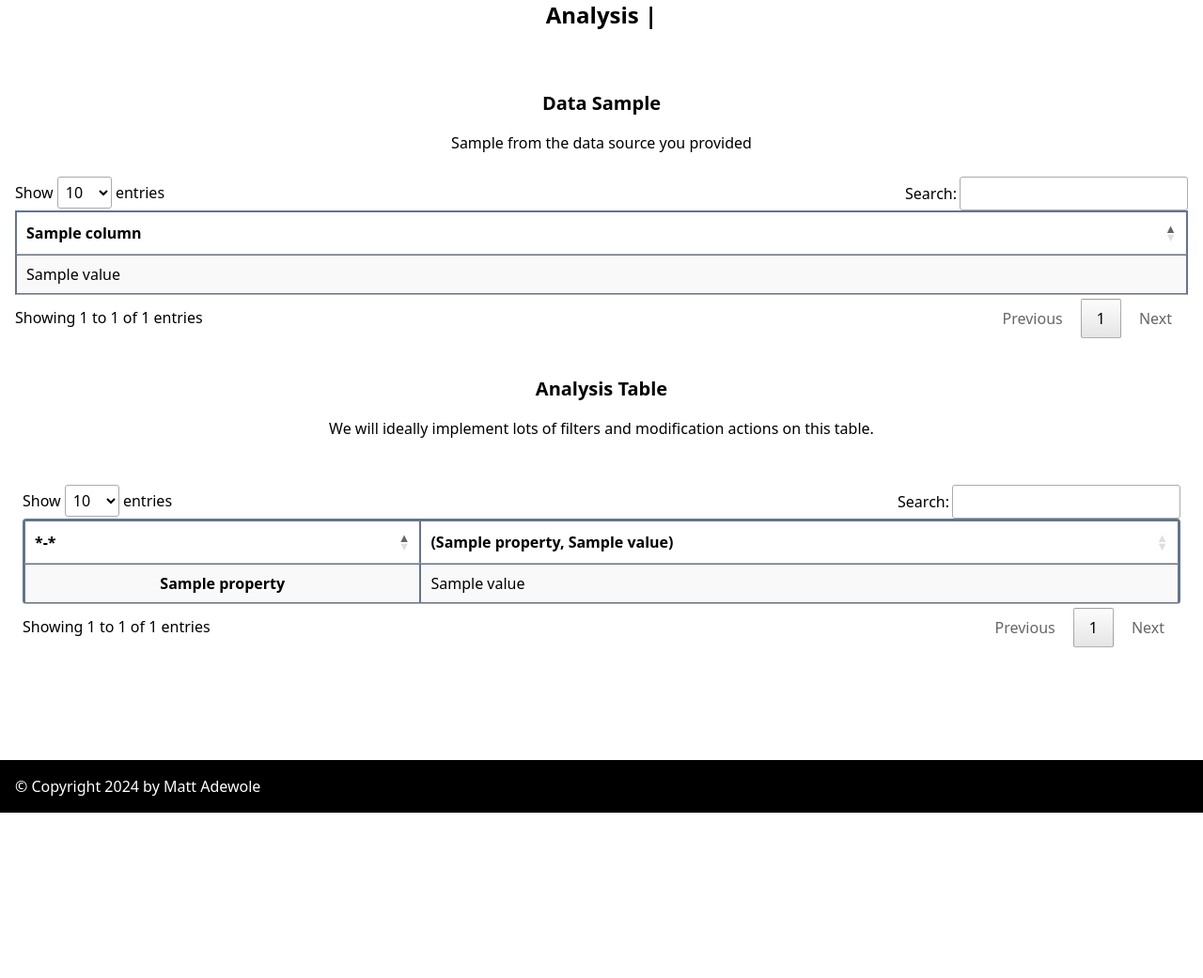
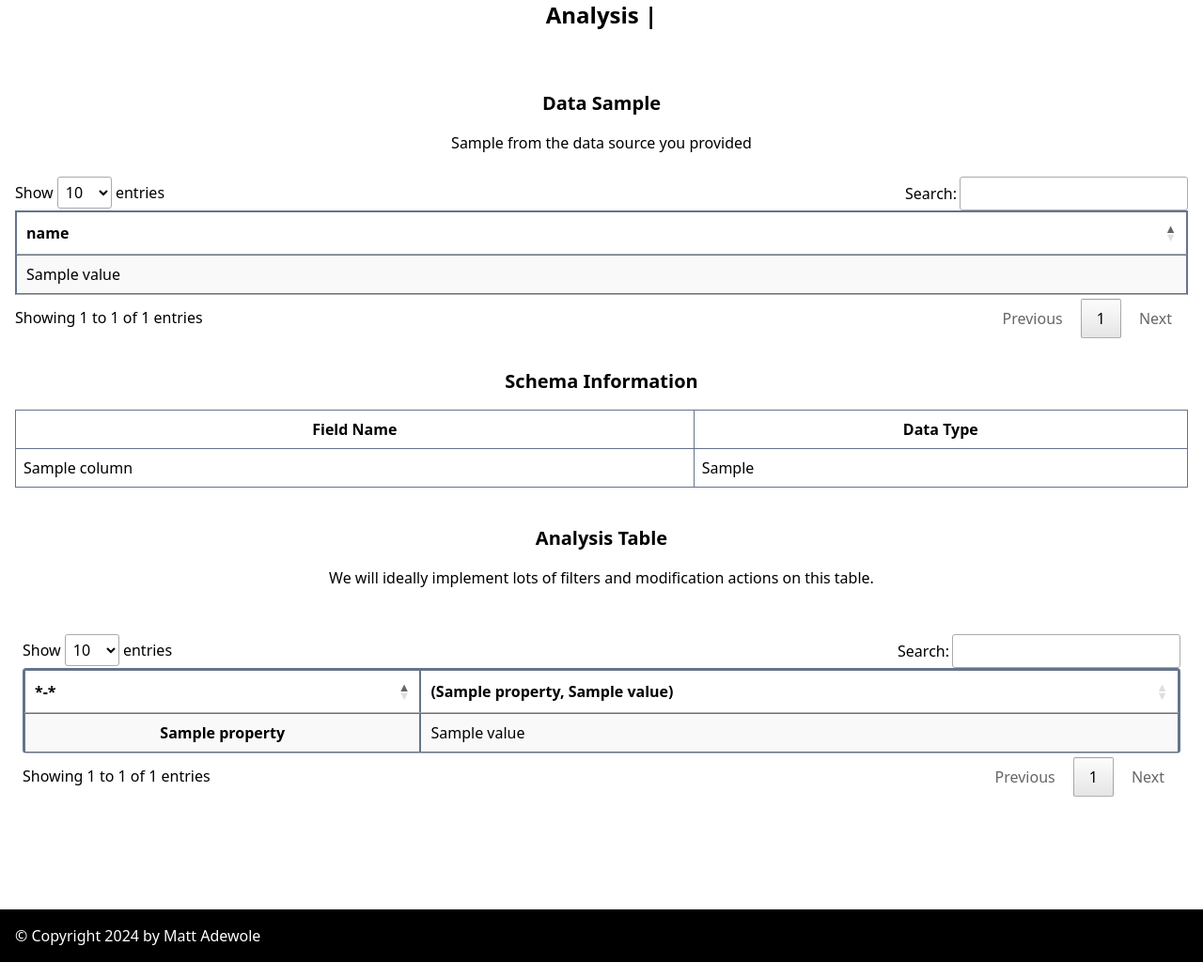
Before and after one commit to NiyiAdewole/Squid, a Flask app: template schemagenerator/templates/analysis.html in a window 1280 px wide. Shown: the part 88-1129 px from the top of the page at 94% size. Before the commit the page ends 953 px from the top, so only its background shows below. Run offline with Flask 3, Linux system fonts and the light colour scheme; the template is opened without the code that fills it: most values are stand-ins (such as "Sample title", 1, 10 or a date in 2020); some libraries are stand-ins or nearby versions.

Commit message:
Modified app to work with .CSV files

```diff
--- a/schemagenerator/app/web.py
+++ b/schemagenerator/app/web.py
@@ -4,7 +4,6 @@ from flask import Blueprint, render_template, request, session, send_file, jsoni
 from .core import process_excel_to_schema
 import json
 import io
-from os import path, walk
 
 web = Blueprint('web', __name__)
 logging.basicConfig(level=logging.DEBUG)
@@ -23,7 +22,7 @@ def upload_file():
     if file.filename == '':
         logger.warning('No selected file')
         return 'No selected file', 400
-    if file and file.filename.endswith(('.xlsx', '.xls')):
+    if file and file.filename.endswith(('.xlsx', '.xls', '.csv')):
         # Process the file and generate the schema
         logger.info(f'\n\n Processing file, stepping into core now : {file.filename}')
         data = process_excel_to_schema(file)
--- a/schemagenerator/templates/analysis.html
+++ b/schemagenerator/templates/analysis.html
@@ -7,7 +7,7 @@
     {% if preview %}
         <div class="preview h-full max-h-[250px] overflow-auto border-2 border-lime-700 p-2">
             {#{preview}#}<br>
-            {{analysis.info}}<br>
+            {#{analysis.info}#}<br>
         </div>
     {% endif %}
     <div class="flex flex-col justify-center my-4">
@@ -16,7 +16,7 @@
         <table id="myTable" class="data-table table-auto border-collapse border border-slate-500 stripe hover">
             <thead>
                 <tr>
-                    {% for column in analysis.columns %}
+                    {% for column in analysis.info.keys() %}
                         <th class="p-2 border border-slate-500">{{ column }}</th>
                     {% endfor %}
                 </tr>
@@ -31,6 +31,27 @@
                 {% endfor %}
             </tbody>
             <tfoot></tfoot>
+        </table>
+    </div>
+
+    <div class="flex flex-col justify-center my-4">
+        <h2 class="text-xl font-bold text-center my-4">Schema Information</h2>
+        <table class="schema-table table-auto border-collapse border border-slate-500">
+            <thead>
+                <tr>
+                    <th class="p-2 border border-slate-500">Field Name</th>
+                    <th class="p-2 border border-slate-500">Data Type</th>
+                </tr>
+            </thead>
+            <tbody>
+                {% set schema_info = analysis.schema %}
+                {% for i in range(schema_info.columns | length) %}
+                    <tr>
+                        <td class="p-2 border border-slate-500">{{ schema_info.columns[i] }}</td>
+                        <td class="p-2 border border-slate-500">{{ schema_info.data_types[i] }}</td>
+                    </tr>
+                {% endfor %}
+            </tbody>
         </table>
     </div>
 
```
Also changed, not shown: schemagenerator/app/core.py (+25 -6 lines).
